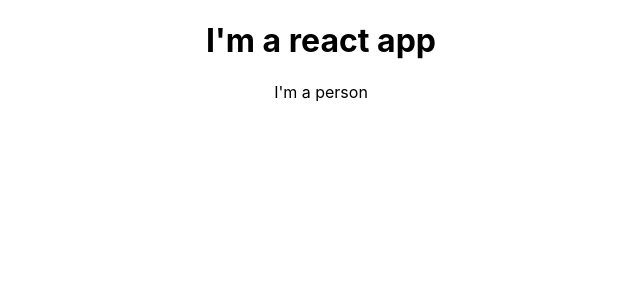
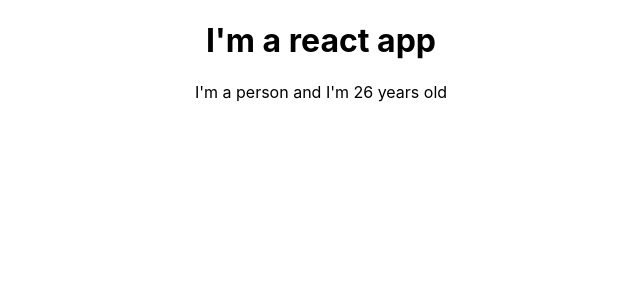
Before and after one commit to biancavlz/Playing_around_with_React, a React (Create React App) app: page / in a window 1280 px wide. Shown: the top 300 px of the page, without its empty margins (319-959 px from the left). Built offline with nearby package versions, Linux system fonts and the light colour scheme.

Commit message:
adding dynamic content to the component

```diff
--- a/src/Person/Person.js
+++ b/src/Person/Person.js
@@ -1,7 +1,7 @@
 import React from 'react';
 
 const person = () => {
-  return <p>I'm a person</p>
+  return <p>I'm a person and I'm { Math.floor(Math.random() * 30 ) } years old</p>
 };
 
 export default person;
```
